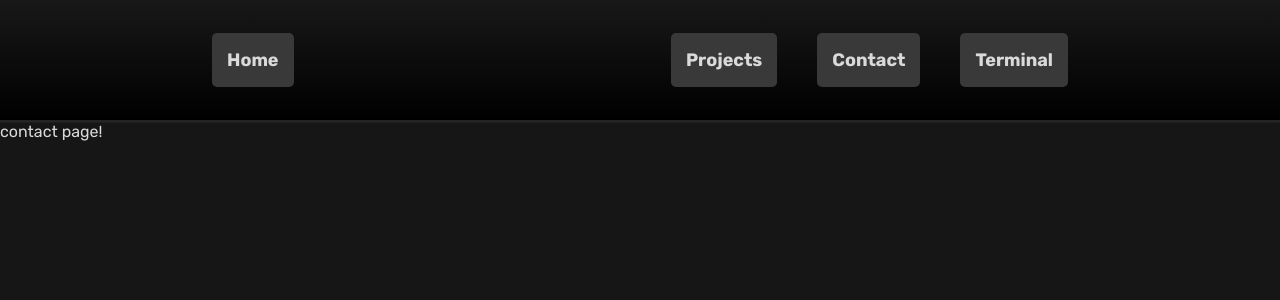
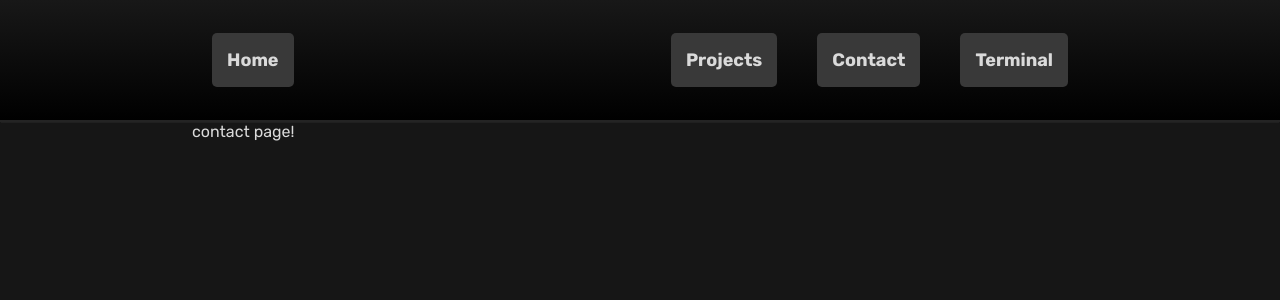
Before and after one commit to chris-morgado/the-website, a Next.js app in the folder next/: page /contact in a window 1280 px wide. Shown: the top 300 px of the page. Built offline with nearby package versions, Linux system fonts and the light colour scheme.

Commit message:
worked on project cards

```diff
--- a/next/app/contact/page.tsx
+++ b/next/app/contact/page.tsx
@@ -2,13 +2,15 @@ import React from 'react';
 import '../../styles/globals.css';
 import MainNavBar from '../../components/nav/navbars';
 
-const Home: React.FC = () => {
+const Contact: React.FC = () => {
     return (
-        <div className="homepage">
+        <div className="page">
             <MainNavBar />
-            contact page!
+            <div className="inner-page">
+                contact page!
+            </div>
         </div>
     );
 }
 
-export default Home;
+export default Contact;
--- a/next/app/page.tsx
+++ b/next/app/page.tsx
@@ -13,6 +13,9 @@ const Home: React.FC = () => {
                 <h3 className="fade-subtitle">
                     I am a 2nd year Software Engineering student at RIT with a passion for programming and software development. I'm particularly interested in where software and learning collide, as I think software could make the process of learning something much more engaging and fun! Beyond academics, I spend my time practicing photography, playing the guitar and skating.
                 </h3>
+                <div className="project-scroll-container">
+
+                </div>
             </div>
         </div>
     );
--- a/next/app/terminal/page.tsx
+++ b/next/app/terminal/page.tsx
@@ -2,7 +2,7 @@ import Link from 'next/link';
 import '../../styles/terminal.css';
 import React from 'react';
 
-const Page: React.FC = () => {
+const Terminal: React.FC = () => {
     return (
         <div className="terminal">
             <div className="terminal-content">
@@ -19,4 +19,4 @@ const Page: React.FC = () => {
     );
 }
 
-export default Page;
+export default Terminal;
--- a/next/styles/globals.css
+++ b/next/styles/globals.css
@@ -85,6 +85,28 @@ html, body {
     color: rgb(177, 177, 177);
 }
 
+.page {
+    height: 100%;
+}
+.inner-page {
+    margin-top: 0 auto;
+    margin-bottom: 0 auto;
+    margin-left: 15%;
+    margin-right: 15%;
+}
+
+div.project-scroll-container {
+    background-color: #333;
+    overflow: auto;
+    white-space: nowrap;
+    padding: 10px;
+}
+div.project-scroll-card {
+    padding: 10px;
+    border: 2px slategray;
+    border-radius: 5px;
+}
+
 /* Animations */
 @keyframes fadeIn {
     /* 0%   {background-color:red; left:0px; top:0px;}
--- a/next/styles/terminal.css
+++ b/next/styles/terminal.css
@@ -1,7 +1,3 @@
-@tailwind base;
-@tailwind components;
-@tailwind utilities;
-
 /* New Fonts */
 @font-face {
   font-family: 'Fixedsys Excelsior';
```
Also changed, not shown: next/app/projects/ProjectCards.tsx (added, +25 -0 lines), next/app/projects/page.tsx (+6 -5 lines).
